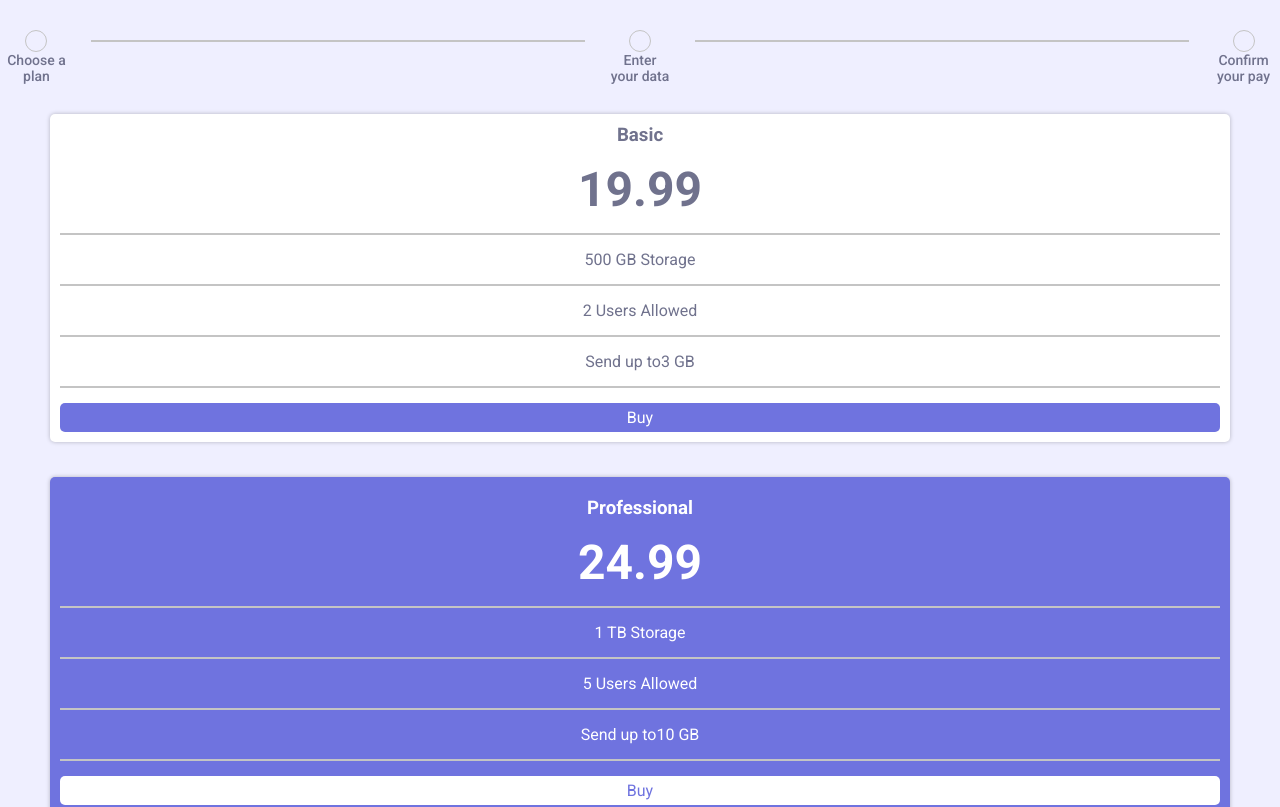
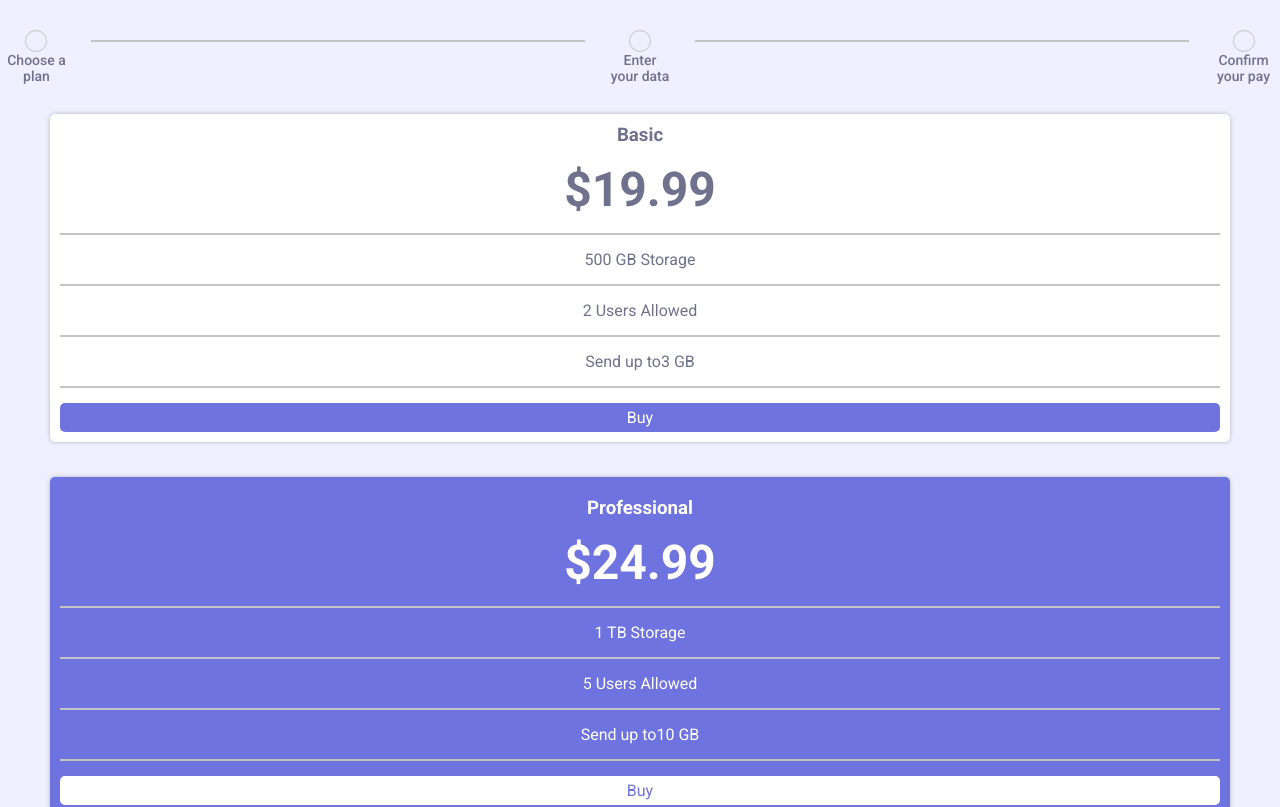
Before and after one commit to sam-621/PaymentApp, a React app: page / in a window 1280 px wide. Shown: the top 807 px of the page. Built offline with nearby package versions, Linux system fonts and the light colour scheme.

Commit message:
(update) plan card component

```diff
--- a/src/components/molecules/PlanCard.jsx
+++ b/src/components/molecules/PlanCard.jsx
@@ -6,7 +6,7 @@ const PlanCard = ({ Primary, Plan, Cost, Storage, AllowedUsers, SendUp }) => {
   return (
     <article className={Primary ? 'PlanCard-Primary' : 'PlanCard-Secondary'}>
       <h1>{Plan}</h1>
-      <h2 className="PlanCard-Primary-Cost">{Cost}</h2>
+      <h2 className="PlanCard-Primary-Cost">${Cost}</h2>
       <hr />
       <p>{Storage} Storage</p>
       <hr />
```
